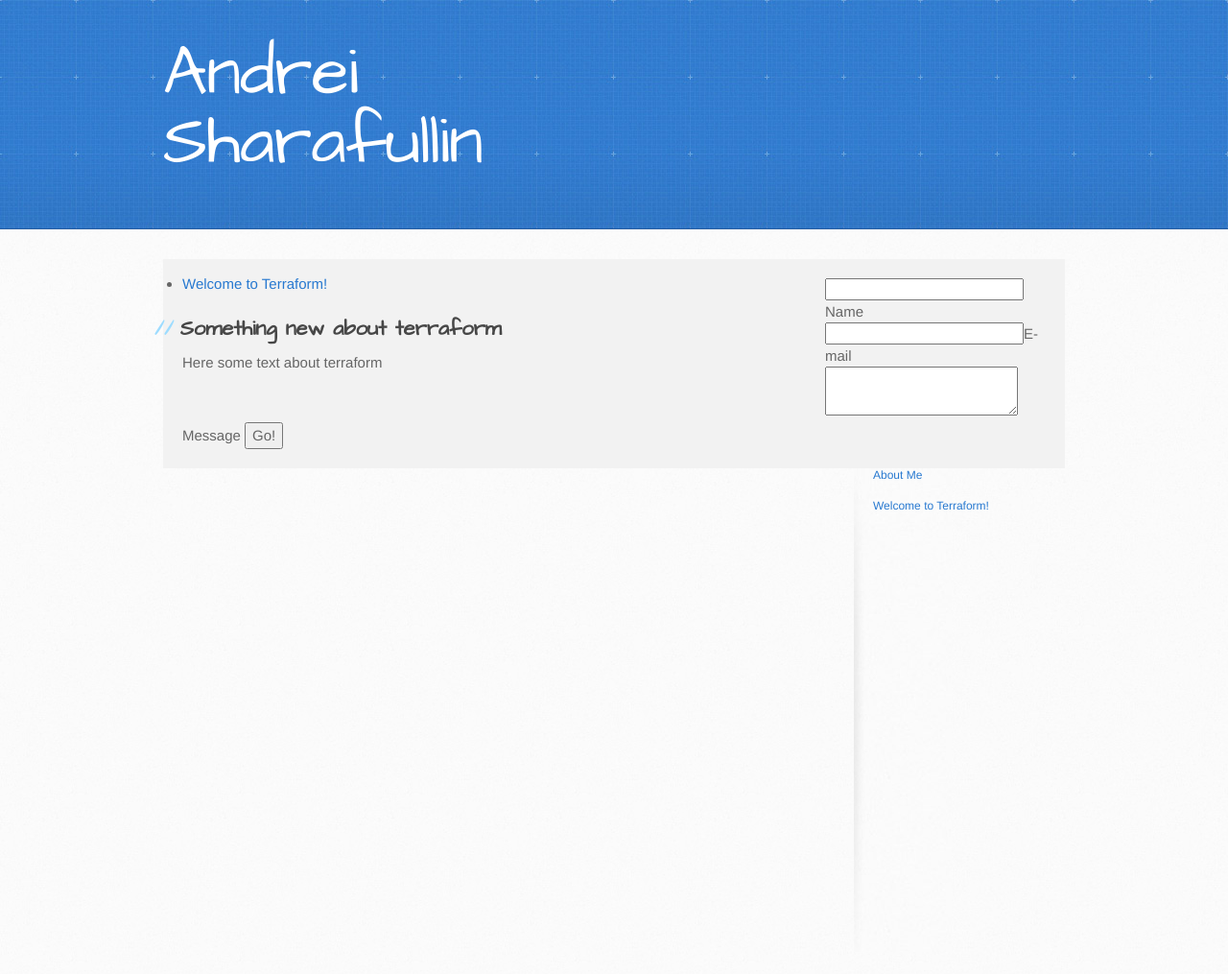
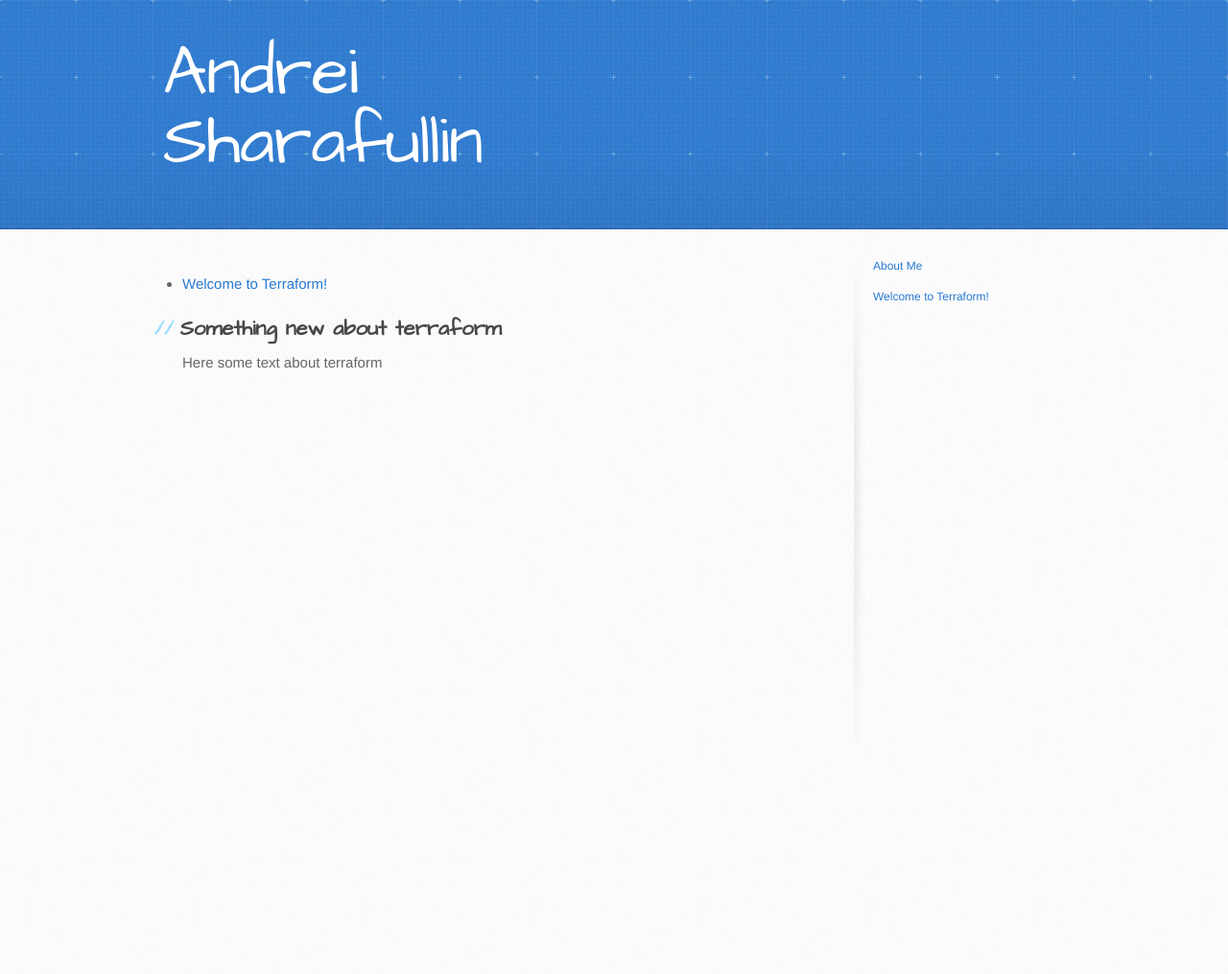
Before and after one commit to sharafullin/sharafullin.github.io, a Jekyll site: the page built from index.md, in a window 1280 px wide. Shown: the whole page at 96% size. Built offline with Jekyll 4.4.1, drawn with Linux system fonts in a browser that asks for light colours; our own code applies the rules of GitHub Pages for plain Markdown files; comment, search, counter and statistics services are not loaded; after the commit the page ends 900 px from its top, so only the background shows below that; part of the change alters nothing that is shown.

Commit message:
add comments

```diff
--- a/_config.yml
+++ b/_config.yml
@@ -1,77 +1,4 @@
 title: Andrei Sharafullin
 description: Andrei Sharafullin is a programmer, passionate about new technologies, Cloud and Agile development.
 google_analytics:
-comments:
-  # (*) REQUIRED
-  #
-  # Names of the fields the form is allowed to submit. If a field that is
-  # not here is part of the request, an error will be thrown.
-  allowedFields: ["name", "email", "url", "message"]
-  allowedOrigins: ["localhost", "sharafullin.github.io"]
-
-  # (*) REQUIRED
-  #
-  # Name of the branch being used. Must match the one sent in the URL of the
-  # request.
-  branch: "master"
-
-  # Text to use as the commit message or pull request title. Accepts placeholders.
-  commitMessage: "Add Staticman data"
-
-  # (*) REQUIRED
-  #
-  # Destination path (filename) for the data files. Accepts placeholders.
-  filename: "entry{@timestamp}"
-
-  # The format of the generated data files. Accepted values are "json", "yaml"
-  # or "frontmatter"
-  format: "yaml"
-
-  # List of fields to be populated automatically by Staticman and included in
-  # the data file. Keys are the name of the field. The value can be an object
-  # with a `type` property, which configures the generated field, or any value
-  # to be used directly (e.g. a string, number or array)
-  generatedFields:
-    date:
-      type: date
-      options:
-        format: "timestamp-seconds"
-
-  # Whether entries need to be appproved before they are published to the main
-  # branch. If set to `true`, a pull request will be created for your approval.
-  # Otherwise, entries will be published to the main branch automatically.
-  moderation: false
-
-  # Name of the site. Used in notification emails.
-  name: "sharafullin.github.io"
-
-  # Notification settings. When enabled, users can choose to receive notifications
-  # via email when someone adds a reply or a new comment. This requires an account
-  # with Mailgun, which you can get for free at http://mailgun.com.
-  notifications:
-    # Enable notifications
-    enabled: true
-
-    # (!) ENCRYPTED
-    #
-    # Mailgun API key
-    #apiKey: "1q2w3e4r"
-
-    # (!) ENCRYPTED
-    #
-    # Mailgun domain (encrypted)
-    #domain: "4r3e2w1q"
-
-  # (*) REQUIRED
-  #
-  # Destination path (directory) for the data files. Accepts placeholders.
-  path: "_data/comments/{options.slug}"
-
-  # Names of required fields. If any of these isn't in the request or is empty,
-  # an error will be thrown.
-  requiredFields: ["name", "email", "message"]
-
-  # List of transformations to apply to any of the fields supplied. Keys are
-  # the name of the field and values are possible transformation types.
-  transforms:
-    email: md5
+comments: true
--- a/_layouts/default.html
+++ b/_layouts/default.html
@@ -34,19 +34,26 @@
 
 
 
-        <form method="POST" action="https://api.staticman.net/v2/entry/sharafullin/sharafullin.github.io/master/post1comments">
-          <input name="options[redirect]" type="hidden" value="https://sharafullin.github.io">
-          <!-- e.g. "2016-01-02-this-is-a-post" -->
-          <input name="options[slug]" type="hidden" value="{{ page.slug }}">
-          <label><input name="fields[name]" type="text">Name</label>
-          <label><input name="fields[email]" type="email">E-mail</label>
-          <label><textarea name="fields[message]"></textarea>Message</label>
+        <div id="disqus_thread"></div>
+<script>
 
-          <button type="submit">Go!</button>
-        </form>
-
-
-        <section class="fb-comments" data-href="https://sharafullin.github.io/terraform/2018/07/16/terraform.html" data-mobile="true" data-num-posts="10" data-width="100%" data-colorscheme="light" data-order-by="reverse_time"></section>
+/**
+*  RECOMMENDED CONFIGURATION VARIABLES: EDIT AND UNCOMMENT THE SECTION BELOW TO INSERT DYNAMIC VALUES FROM YOUR PLATFORM OR CMS.
+*  LEARN WHY DEFINING THESE VARIABLES IS IMPORTANT: https://disqus.com/admin/universalcode/#configuration-variables*/
+/*
+var disqus_config = function () {
+this.page.url = PAGE_URL;  // Replace PAGE_URL with your page's canonical URL variable
+this.page.identifier = PAGE_IDENTIFIER; // Replace PAGE_IDENTIFIER with your page's unique identifier variable
+};
+*/
+(function() { // DON'T EDIT BELOW THIS LINE
+var d = document, s = d.createElement('script');
+s.src = 'https://sharafullin-github-io.disqus.com/embed.js';
+s.setAttribute('data-timestamp', +new Date());
+(d.head || d.body).appendChild(s);
+})();
+</script>
+<noscript>Please enable JavaScript to view the <a href="https://disqus.com/?ref_noscript">comments powered by Disqus.</a></noscript>
 
 
         <aside id="sidebar">
@@ -87,5 +94,7 @@
         ga('send', 'pageview');
       </script>
     {% endif %}
+
+    <script id="dsq-count-scr" src="//sharafullin-github-io.disqus.com/count.js" async></script>
   </body>
 </html>
```
Also changed, not shown: comment.html (added).
